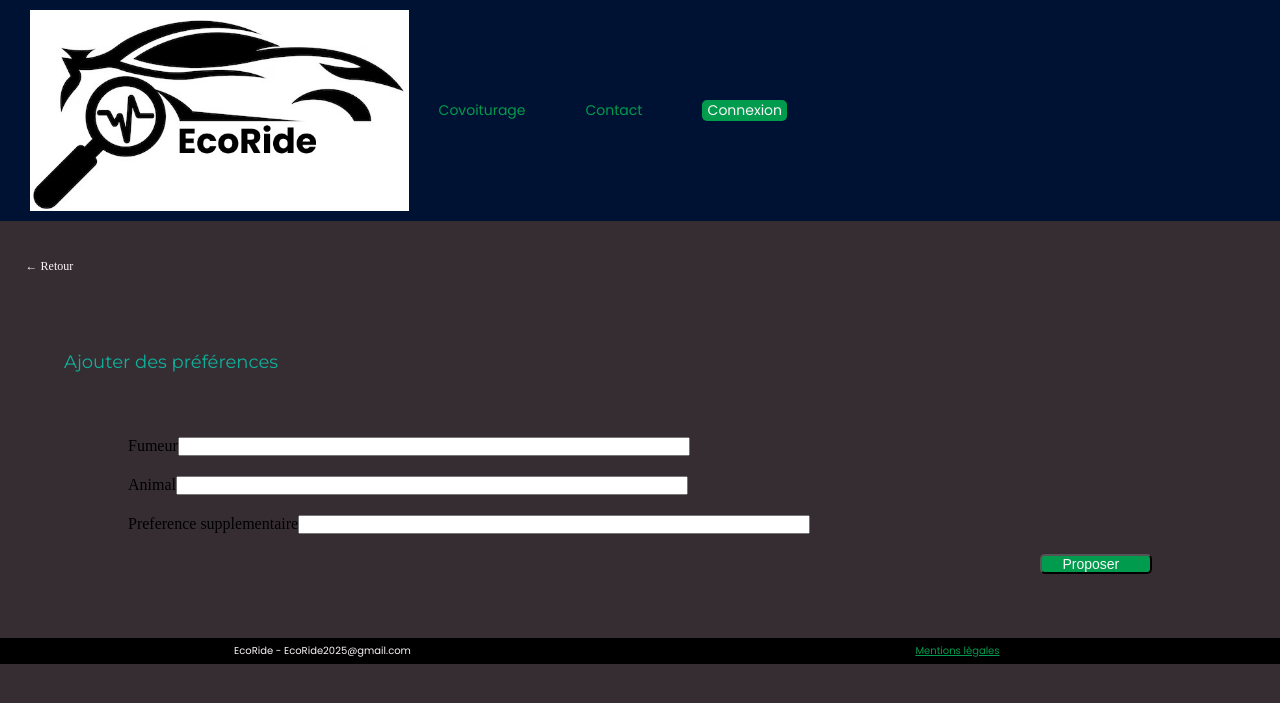
After one commit to Samvht/MonProjet-EcoRide, a Symfony app: template templates/utilisateur/preferences.html.twig in a window 1280 px wide. The commit adds this page. Shown: the top 703 px of the page. Run offline with Twig, Linux system fonts and the light colour scheme; the template is opened without the code that fills it, so the values that code supplies are empty; form fields are guessed from the names that the template uses; some libraries are stand-ins or nearby versions.

Commit message:
ajout vue + css preferences

```diff
--- /dev/null
+++ b/public/css/preferences.css
@@ -0,0 +1,68 @@
+body{
+    background-color: #362D32;
+}
+
+.retour{
+    display: inline-block;
+    padding-top: 3%;
+    padding-bottom: 3%;
+    padding-left: 2%;
+    text-decoration: none;
+    color: #FAF5F9;
+    font-size: 12px;
+}
+
+h3{
+    font: 18px "montserrat", arial, sans-serif;
+    color : #0FB09B;
+    padding-left:5%;
+    padding-top: 3%;
+}
+
+.preferences{
+    display: flex;
+    flex-direction : column;
+    gap: 20px;
+    padding-left: 10%;
+    padding-top: 5%;
+    padding-right: 10%;
+    padding-bottom: 5%;
+}/*disposition formulaire preference*/
+
+.preferences input::placeholder{
+    font: 12px "Poppins", arial,sans-serif;
+    color: #000000;
+    padding-right: 30%;
+}
+
+.preferences input{
+    width: 50%;
+}
+
+#btn_proposer{
+    align-self: flex-end;
+    padding-left: 2%;
+    padding-right: 3%;
+    border-radius: 5px;
+    color : #FAF5F9;
+    font-size: 14px;
+    background-color: #009B4D;
+}
+
+@media (min-width : 1440px) {
+    .retour{padding-bottom: 1%}
+    .preferences{
+        padding-right: 30%;
+        gap: 25px;
+        padding-top: 3%;
+    }
+    .preferences input::placeholder{
+        font-size: 16px
+    }
+    #btn_proposer{font-size: 20px}
+    h3{
+        font-size:35px;
+        padding-left: 5%;
+        padding-top: 1%;
+    }
+}
--- a/src/Controller/UtilisateurController.php
+++ b/src/Controller/UtilisateurController.php
@@ -45,7 +45,7 @@ class UtilisateurController extends AbstractController
     }
 
     #[Route('/utilisateur', name: 'app_utilisateur')]
-    public function utilisateur(EntityManagerInterface $entityManager): Response
+    public function utilisateur(EntityManagerInterface $entityManager, DocumentManager $dm): Response
     {
         $utilisateur = $this->getUser();
         #convertir uuid en binary pour être sûr de la récupération de l'utilisateur_id
@@ -53,6 +53,9 @@ class UtilisateurController extends AbstractController
 
         #récupère role metier de l'utilisateur
         $rolesMetier = $this->roleService->getUserRolesMetier();
+
+        #récupère les préférences de l'utilisateur
+        $preferences = $dm->getRepository(Preferences::class)->findOneBy(['utilisateurId' => $utilisateur->getUtiisateurId()]);
 
         #Récupére les covoiturages créés par l'utilisateur
         $covoituragesCrees = [];
@@ -89,6 +92,7 @@ class UtilisateurController extends AbstractController
             'utilisateur' =>$utilisateur,
             'covoiturages' => $covoituragesWithParticipation,
             'rolesMetier' => $rolesMetier,
+            'preferences' => $preferences,
         ]);
     }
 
--- /dev/null
+++ b/templates/utilisateur/preferences.html.twig
@@ -0,0 +1,26 @@
+{% extends 'base.html.twig' %}
+
+{% block title %}Ajouter des préférences{% endblock %}
+
+{% block stylesheets %}
+    <link rel="stylesheet" href="{{ asset('css/preferences.css') }}">
+{% endblock %}
+
+{% block body %}
+<a class="retour" href="{{ path('app_utilisateur')}}">
+  &#8592; Retour
+</a>
+
+<div>
+    <h3>Ajouter des préférences</h3>
+</div>
+
+<form class="preferences" method="POST" action="{{ path('preferences') }}"><!--formulaire-->
+    {{ form_start(preferenceForm) }}
+    {{ form_row(preferenceForm.fumeur) }}
+    {{ form_row(preferenceForm.animal) }}
+    {{ form_row(preferenceForm.PreferenceSupplementaire) }}
+    <button id="btn_proposer" type="submit">Proposer</button>
+    {{ form_end(preferenceForm) }}
+</form>
+{% endblock %}
--- a/templates/utilisateur/utilisateur.html.twig
+++ b/templates/utilisateur/utilisateur.html.twig
@@ -23,9 +23,9 @@
             <h3>Préférences</h3>
 
             {% if preferences %}
-                <p>Fumeur : {{ preferencesForm.fumeur ? 'Oui' : 'Non' }}</p>
-                <p>Animal : {{ preferencesForm.animal ? 'Oui' : 'Non' }}</p>
-                <p>Préférences supplémentaires : {{ preferencesForm.preferencesSupplementaires }}</p>
+                <p>Fumeur : {{ preferenceForm.fumeur ? 'Oui' : 'Non' }}</p>
+                <p>Animal : {{ preferenceForm.animal ? 'Oui' : 'Non' }}</p>
+                <p>Préférences supplémentaires : {{ preferenceForm.preferencesSupplementaires }}</p>
             {% else %}
                 <p>Aucune préférence enregistrée</p>
             {% endif %}
```
Also changed, not shown: src/Controller/CovoiturageController.php (+14 -2 lines), templates/covoiturage/detail.html.twig (+10 -0 lines).
